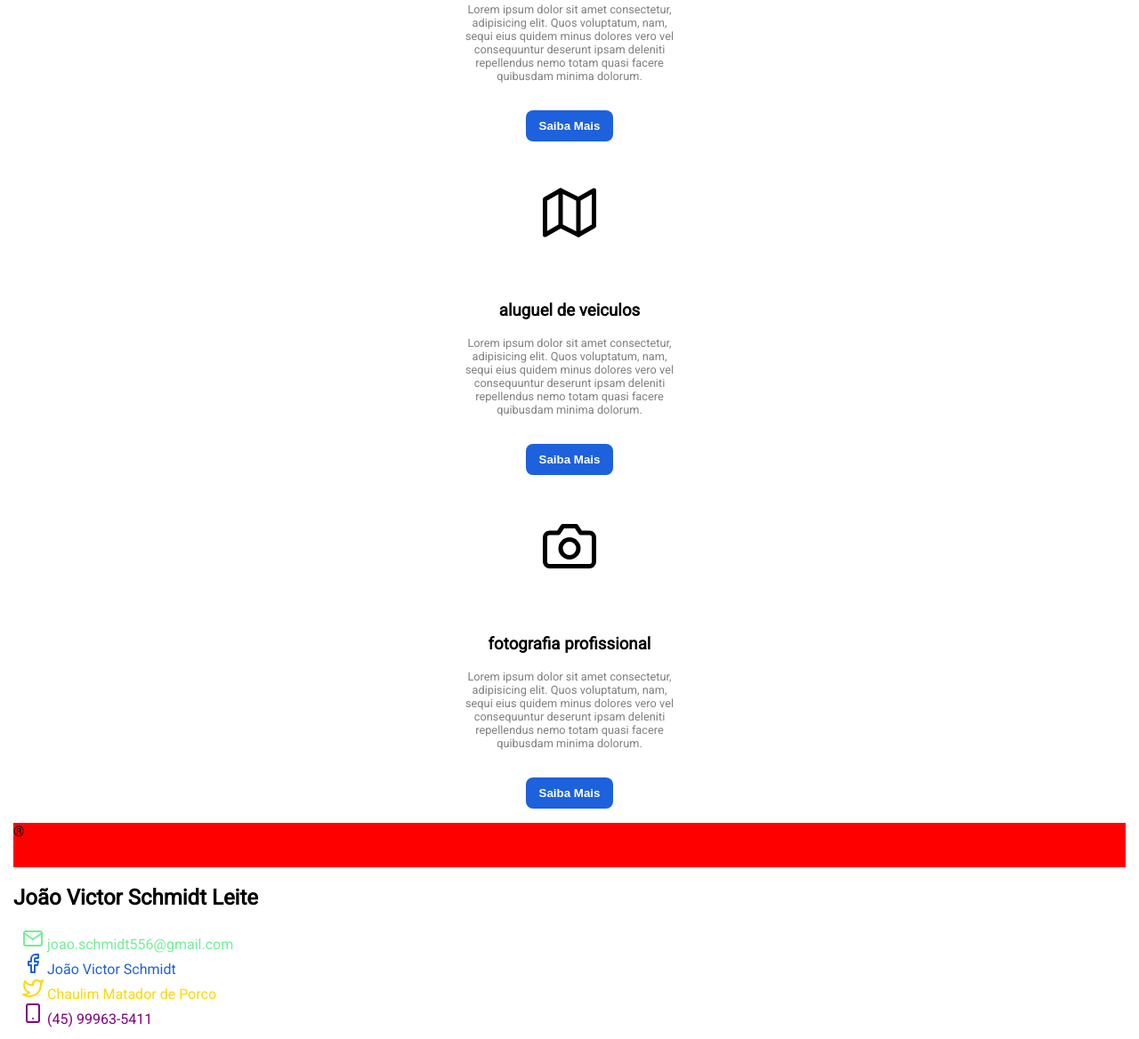
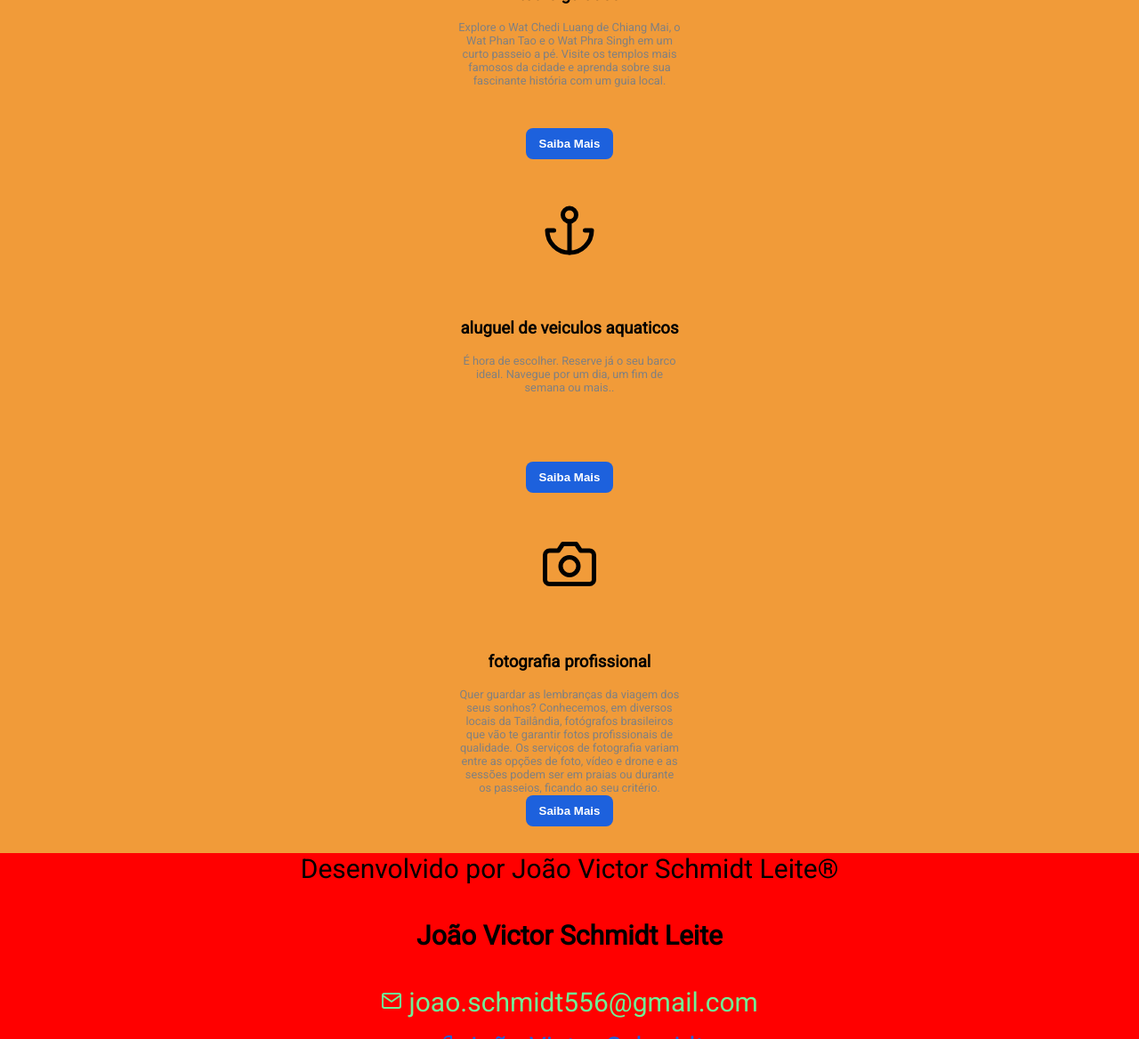
Before and after one commit to joao-schmidt/Site-de-viagens-IFPR, a plain HTML site: page index.html in a window 1280 px wide. Shown: the part 1632-2800 px from the top of the page at 89% size. Drawn offline with nearby package versions, Linux system fonts and the light colour scheme.

Commit message:
alteração "final"

```diff
--- a/index.html
+++ b/index.html
@@ -24,12 +24,12 @@
         </nav>
         <div id="home"class="header-content">
             <h1>Conheça Tailandia</h1>
-            <p>Lorem ipsum dolor sit amet, consectetur adipisicing elit. Nisi reprehenderit, laborum debitis ipsa laudantium vero totam alias architecto ipsum velit hic aspernatur sint doloribus voluptas accusamus sit ut deleniti quo.</p>
+            <p>A Tailândia é arrebatadora com seus templos cheios de boas energias, praias que parecem pinturas, comida bonita e saborosa e SPAs com massagens relaxantes, isso tudo sem contar com a doçura dos nativos, que são simpáticos e risonhos e se orgulham de sua cultura bem preservada. Leia abaixo sobre a natureza, agito urbano e os retiros espirituais do país, que em tailandês se chama terra livre!</p>
             <button>Saiba mais</button>
         </div>
     </header>
     <section id="pacotes" class= "pacotes">
-        <h1 class=" pacotes title">Conheça nossos pacotes </h1>
+        <h1 class="pacotes title">Conheça nossos pacotes </h1>
 
         <div class="pacotes-card">
             <div class=" card">
@@ -62,7 +62,7 @@
                     <h1>Conheça a Cidade</h1>
                     <ul>
                         <li><i data-feather="smile"></i>Alegria</li>
-                        <li><i data-feather="map"></i>rotas</li>
+                        <li><i data-feather="camera"></i>fotos incriveis</li>
                         <li><i data-feather="coffee"></i>Café Grátis</li>
                     </ul>
                 </div>
@@ -78,9 +78,9 @@
                 <div class="card-content">
                     <h1>Passeios de Barco</h1>
                     <ul>
-                        <li><i data-feather="smile"></i>Alegria</li>
+                        <li><i data-feather="compass"></i>Passeios com navegação</li>
                         <li><i data-feather="map"></i>rotas</li>
-                        <li><i data-feather="coffee"></i>Café Grátis</li>
+                        <li><i data-feather="cloud-off"></i>Sem navegação com chuva</li>
                     </ul>
                 </div>
             </div>
@@ -93,26 +93,29 @@
                 <i data-feather="map"></i>
                 <div class="card-content">
                     <h3>tours guiados</h3>
-                    <p>Lorem ipsum dolor sit amet consectetur, adipisicing elit. Quos voluptatum, nam, sequi eius quidem minus dolores vero vel consequuntur deserunt ipsam deleniti repellendus nemo totam quasi facere quibusdam minima dolorum.</p>
+                    <p>Explore o Wat Chedi Luang de Chiang Mai, o Wat Phan Tao e o Wat Phra Singh em um curto passeio a pé. Visite os templos mais famosos da cidade e aprenda sobre sua fascinante história com um guia local.</p>
                 </div>
                 <button>Saiba Mais</button>
-                <i data-feather="map"></i>
+                <i data-feather="anchor"></i>
                 <div class="card-content">
-                    <h3>aluguel de veiculos</h3>
-                    <p>Lorem ipsum dolor sit amet consectetur, adipisicing elit. Quos voluptatum, nam, sequi eius quidem minus dolores vero vel consequuntur deserunt ipsam deleniti repellendus nemo totam quasi facere quibusdam minima dolorum.</p>
+                    <h3>aluguel de veiculos aquaticos</h3>
+                    <p>É hora de escolher. Reserve já o seu barco ideal. Navegue por um dia, um fim de semana ou mais..</p>
                 </div>
                 <button>Saiba Mais</button>
                 <i data-feather="camera"></i>
                 <div class="card-content">
                     <h3>fotografia profissional</h3>
-                    <p>Lorem ipsum dolor sit amet consectetur, adipisicing elit. Quos voluptatum, nam, sequi eius quidem minus dolores vero vel consequuntur deserunt ipsam deleniti repellendus nemo totam quasi facere quibusdam minima dolorum.</p>
+                    <p>Quer guardar as lembranças da viagem dos seus sonhos?
+                        Conhecemos, em diversos locais da Tailândia, fotógrafos brasileiros que vão te garantir fotos profissionais de qualidade. Os serviços de fotografia variam entre as opções de foto, vídeo e drone e as sessões podem ser em praias ou durante os passeios, ficando ao seu critério.
+                       </p>
                 </div>
                 <button>Saiba Mais</button>
             </div>
         </div>
         <div class="contatos">
-            <p>&reg;</p>
-        </div>
+            <div class="desenvolvido">
+                <p>Desenvolvido por João Victor Schmidt Leite&reg;</p>
+            </div>
 
             <h2>João Victor Schmidt Leite</h2>
             <div class="contatos-svg">
@@ -128,9 +131,7 @@
                 <div class="smartphone">
                     <i data-feather="smartphone"></i> (45) 99963-5411
                 </div>
-                <div class="deselvolvido">
-                    <p>Desenvolvido por João Victor Schmidt Leite</p>
-                </div>
+
             </div>
 
         </div>
--- a/style.css
+++ b/style.css
@@ -149,6 +149,8 @@ header nav p {
 
 .servicos{
     padding: 15px;
+    background-color: #f19b39;
+    padding: 35px 0;
 }
 
 .servicos .servicos-title{
@@ -199,31 +201,51 @@ header nav p {
     height: 180px;
     text-align: center;
 }
-
+/**altera parte do desenvolvido**/
 .contatos{
-height: 50px;
+height: 350px;
 background: red;
 }
 .contatos-svg {
-   margin: 10px;
-   height: 10px;
-
+   height: 50px;
+   font-size: 30px;
+   text-align: center;
 }
 .contatos-svg .mail{
     color: #70ef96;
-}
+    height: 50px;
+    font-size: 30px;
+    text-align: center;}
 
 .contatos-svg .facebook{
     color: #1d61dd;
+    height: 50px;
+    font-size: 30px;
+    text-align: center;
 }
 .contatos-svg .twitter{
     color: gold;
+    height: 50px;
+    font-size: 30px;
+    text-align: center;
 }
 
 .contatos-svg .smartphone{
-    color: purple;
+    color: violet;
+    height: 50px;
+    font-size: 30px;
+    text-align: center;
 }
 
 .contatos h2 {
     font-weight: bold;
+    height: 50px;
+    font-size: 30px;
+    text-align: center;
 }
+
+.contatos .desenvolvido{
+    height: 50px;
+    font-size: 30px;
+    text-align: center;
+}
```
